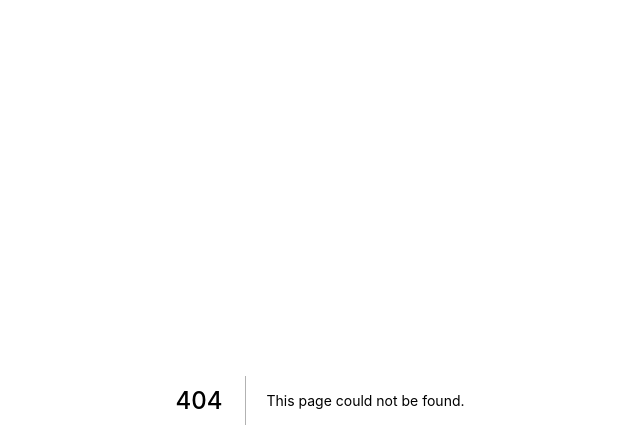
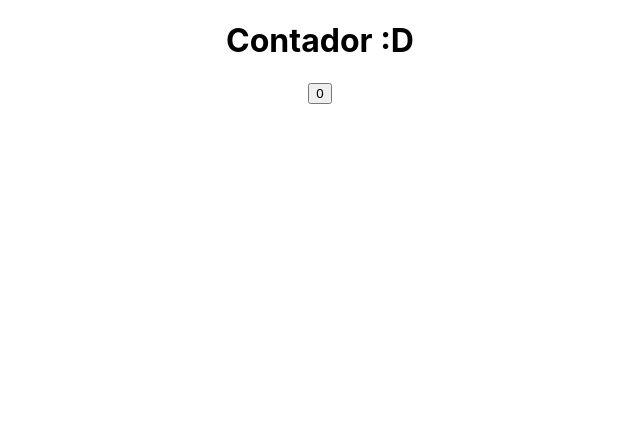
Before and after one commit to Thiagoow/OverJobs-DigitalMakerWeek2-NextJS, a Next.js app: page /login in a window 1280 px wide. Before the commit this address had no page. Shown: the top 448 px of the page, without its empty margins (320-960 px from the left). Built offline with nearby package versions, Linux system fonts and the light colour scheme.

Commit message:
Primeira aula FINALIZADA :D

```diff
--- /dev/null
+++ b/pages/login.js
@@ -0,0 +1,23 @@
+import React from "react";
+
+function Login() {
+  const [counter, setCounter] = React.useState(0);
+
+  //Arrow function :D
+  const handleCounter = () => {
+    setCounter(counter + 1);
+  };
+
+  return (
+    <div align="center">
+      <h1>Contador :D</h1>
+      {/* Assim executamos a arrow function:
+      Caso fosse uma função normal, faríamos assim:
+        onClick={() => handleCounter}
+      */}
+      <button onClick={handleCounter}>{counter}</button>
+    </div>
+  );
+}
+
+export default Login;
```
